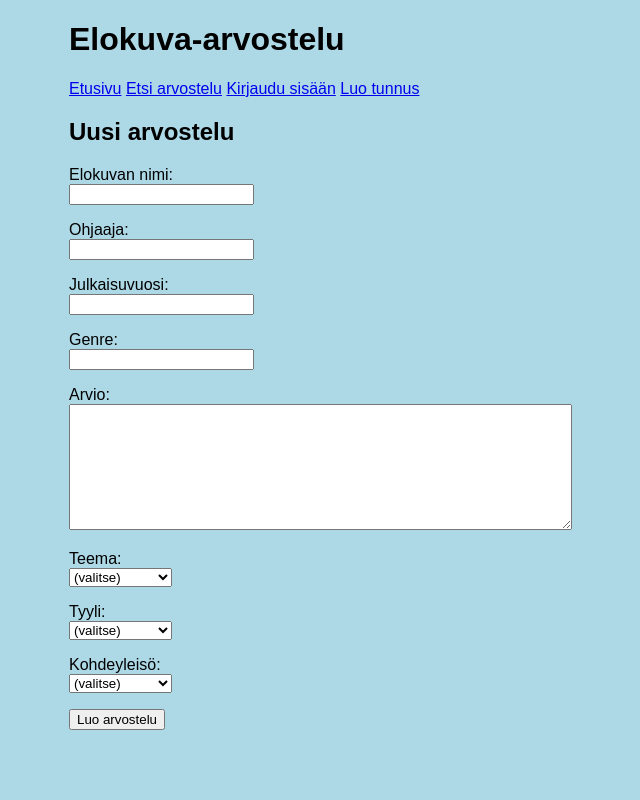
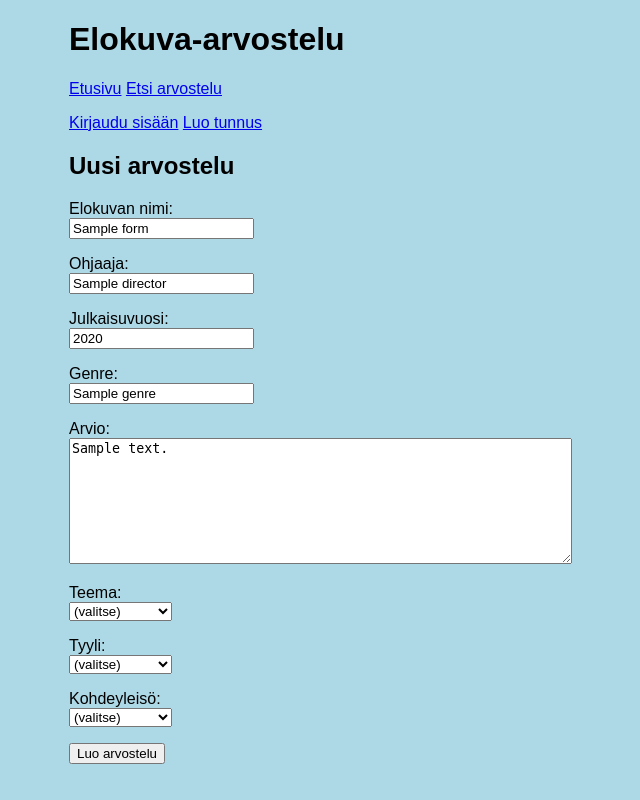
Before and after one commit to viivizz/elokuva-arvostelu, a Flask app: template templates/new_review.html in a window 1280 px wide. Shown: the whole page, without its empty margins (171-811 px from the left). Run offline with Flask 3, Linux system fonts and the light colour scheme; the template is opened without the code that fills it: most values are stand-ins (such as "Sample title", 1, 10 or a date in 2020).

Commit message:
Improved various parts based on peer feedback

```diff
--- a/app.py
+++ b/app.py
@@ -7,6 +7,7 @@ import reviews
 import users
 import markupsafe
 import secrets
+from constants import MAX_TITLE, MAX_CONTENT, MAX_DIRECTOR, MAX_GENRE, MIN_YEAR, MAX_YEAR
 
 
 
@@ -42,8 +43,8 @@ def show_user(user_id):
     user=users.get_user(user_id)
     if not user:
         abort(404)
-    reviews=users.get_reviews(user_id)
-    return render_template("show_user.html", user=user, reviews=reviews)
+    user_reviews=users.get_reviews(user_id)
+    return render_template("show_user.html", user=user, reviews=user_reviews)
 
 
 @app.route("/find_review")
@@ -61,7 +62,7 @@ def find_review():
 def show_review(review_id):
     review=reviews.get_review(review_id)
     if not review:
-        abort(403)
+        abort(404)
     classes=reviews.get_classes(review_id)
     comments=reviews.get_comments(review_id)
     average_rating=reviews.get_average_rating(review_id)
@@ -79,7 +80,9 @@ def new_review():
     styles=reviews.get_styles()
     audiences=reviews.get_audiences()
 
-    return render_template("new_review.html", themes=themes, styles=styles, audiences=audiences)
+    form_data=session.pop("form_data", {})
+
+    return render_template("new_review.html", themes=themes, styles=styles, audiences=audiences, form_data=form_data)
 
 
 
@@ -95,16 +98,19 @@ def create_comment():
     review_id=int(request.form["review_id"])
     review=reviews.get_review(review_id)
     if not review:
-        abort(403)
+        abort(404)
 
     content=request.form["content"]
-    if not content or len(content)>1000:
-        flash("Virhe: kommentti on virheellinen")
+    if not content:
+        flash("Kirjoita kommentti (ei voi olla tyhjä)")
+        return redirect("/review/"+str(review_id))
+    if len(content)>MAX_CONTENT:
+        flash("Kommentti on liian pitkä (max 1000 merkkiä)")
         return redirect("/review/"+str(review_id))
 
     rating=request.form["rating"]
     if not rating:
-        flash("Virhe: arvosana puuttuu")
+        flash("Anna arvosana (1-5 tähteä)")
         return redirect("/review/"+str(review_id))
 
     if not rating.isdigit():
@@ -130,27 +136,40 @@ def create_review():
     check_csrf()
 
     title= request.form["title"]
-    if not title or len(title)>50:
+    if not title or len(title)>MAX_TITLE:
         flash("Virhe: elokuvan nimi on virheellinen")
         return redirect("/new_review")
 
     content= request.form["content"]
-    if not content or len(content)>1000:
+    if not content or len(content)>MAX_CONTENT:
         flash("Virhe: arvosteluteksti on virheellinen")
         return redirect("/new_review")
 
     director=request.form["director"]
-    if not director or len(director)>50:
+    if not director or len(director)>MAX_DIRECTOR:
         flash("Virhe: ohjaaja on virheellinen")
         return redirect("/new_review")
 
     release_year=request.form["release_year"]
     if not release_year:
-        flash("Virhe: julkaisuvuosi puuttuu")
+        session["form_data"]=request.form
+        flash("Julkaisuvuosi puuttuu")
+        return redirect("/new_review")
+
+    if not release_year.isdigit():
+        session["form_data"]=request.form
+        flash("Julkaisuvuoden pitää olla numero")
+        return redirect("/new_review")
+
+    release_year=int(release_year)
+
+    if release_year<MIN_YEAR or release_year>MAX_YEAR:
+        session["form_data"]=request.form
+        flash(f"Julkaisuvuoden pitää olla välillä {MIN_YEAR}-{MAX_YEAR}")
         return redirect("/new_review")
 
     genre=request.form["genre"]
-    if not genre or len(genre)>50:
+    if not genre or len(genre)>MAX_GENRE:
         flash("Virhe: genre on virheellinen")
         return redirect("/new_review")
 
@@ -183,7 +202,7 @@ def edit_review(review_id):
 
     review=reviews.get_review(review_id)
     if not review:
-        abort(403)
+        abort(404)
     if review["user_id"] != session["user_id"]:
         abort(403)
 
@@ -210,30 +229,37 @@ def update_review():
         abort(403)
 
     title= request.form["title"]
-    if not title or len(title)>50:
+    if not title or len(title)>MAX_TITLE:
         flash("Virhe: elokuvan nimi on virheellinen")
         return redirect("/edit_review/"+str(review_id))
 
     content= request.form["content"]
-    if not content or len(content)>1000:
+    if not content or len(content)>MAX_CONTENT:
         flash("Virhe: arvosteluteksti on virheellinen")
         return redirect("/edit_review/"+str(review_id))
 
     director=request.form["director"]
-    if not director or len(director)>50:
+    if not director or len(director)>MAX_DIRECTOR:
         flash("Virhe: ohjaaja on virheellinen")
         return redirect("/edit_review/"+str(review_id))
 
     release_year=request.form["release_year"]
     if not release_year:
-        flash("Virhe: julkaisuvuosi puuttuu")
+        flash("Julkaisuvuosi puuttuu")
         return redirect("/edit_review/"+str(review_id))
+
     if not release_year.isdigit():
-        flash("Virhe: julkaisuvuoden pitää olla numero")
+        flash("Julkaisuvuoden pitää olla numero")
+        return redirect("/edit_review/"+str(review_id))
+
+    release_year=int(release_year)
+
+    if release_year<MIN_YEAR or release_year>MAX_YEAR:
+        flash("Julkaisuvuoden pitää olla välillä 1800-2026")
         return redirect("/edit_review/"+str(review_id))
 
     genre=request.form["genre"]
-    if not genre or len(genre)>50:
+    if not genre or len(genre)>MAX_GENRE:
         flash("Virhe: genre on virheellinen")
         return redirect("/edit_review/"+str(review_id))
 
--- /dev/null
+++ b/constants.py
@@ -0,0 +1,6 @@
+MAX_TITLE=50
+MAX_CONTENT=1000
+MAX_DIRECTOR=50
+MAX_GENRE=50
+MIN_YEAR=1800
+MAX_YEAR=2026
--- a/templates/layout.html
+++ b/templates/layout.html
@@ -25,6 +25,9 @@
   <p>
     <a href="/">Etusivu</a>
     <a href="/find_review">Etsi arvostelu</a>
+  </p>
+
+  <p>
   {%if session.user_id%}
     <a href="/new_review">Luo uusi arvostelu</a>
     <a href="/logout">Kirjaudu ulos</a>
--- a/templates/new_review.html
+++ b/templates/new_review.html
@@ -8,27 +8,27 @@
 <form action="/create_review" method="post">
   <p>
     <label for="title">Elokuvan nimi:</label> <br />
-    <input type="text" name="title" id="title" maxlength="50" required/>
+    <input type="text" name="title" id="title" value="{{form_data.get('title', '')}}" maxlength="50" required/>
   </p>
 
   <p>
     <label for="director">Ohjaaja:</label> <br />
-    <input type="text" name="director" id="director" maxlength="50" required/>
+    <input type="text" name="director" id="director" value="{{form_data.get('director', '')}}" maxlength="50" required/>
   </p>
 
   <p>
     <label for="release_year">Julkaisuvuosi:</label> <br />
-    <input type="number" name="release_year" id="release_year" required/>
+    <input type="number" name="release_year" id="release_year" value="{{form_data.get('release_year', '')}}" required/>
   </p>
 
   <p>
     <label for="genre">Genre:</label> <br />
-    <input type="text" name="genre" id="genre" maxlength="50" required/>
+    <input type="text" name="genre" id="genre" value="{{form_data.get('genre', '')}}" maxlength="50" required/>
   </p>
 
   <p>
     <label for="content">Arvio:</label> <br />
-    <textarea name="content" id="content" rows="8" cols="60" maxlength="1000" required></textarea>
+    <textarea name="content" id="content" rows="8" cols="60" maxlength="1000" required>{{form_data.get('content', '')}}</textarea>
   </p>
 
   <p>
--- a/templates/show_user.html
+++ b/templates/show_user.html
@@ -10,7 +10,7 @@
 </p>
 <h2>Arvostelut</h2>
 <ul>
-  {% for review in reviews %}
+  {% for review in user_reviews %}
   <li><a href="/review/{{review.id}}">{{review.title}}</a></li>
   {% endfor %}
 </ul>
```
